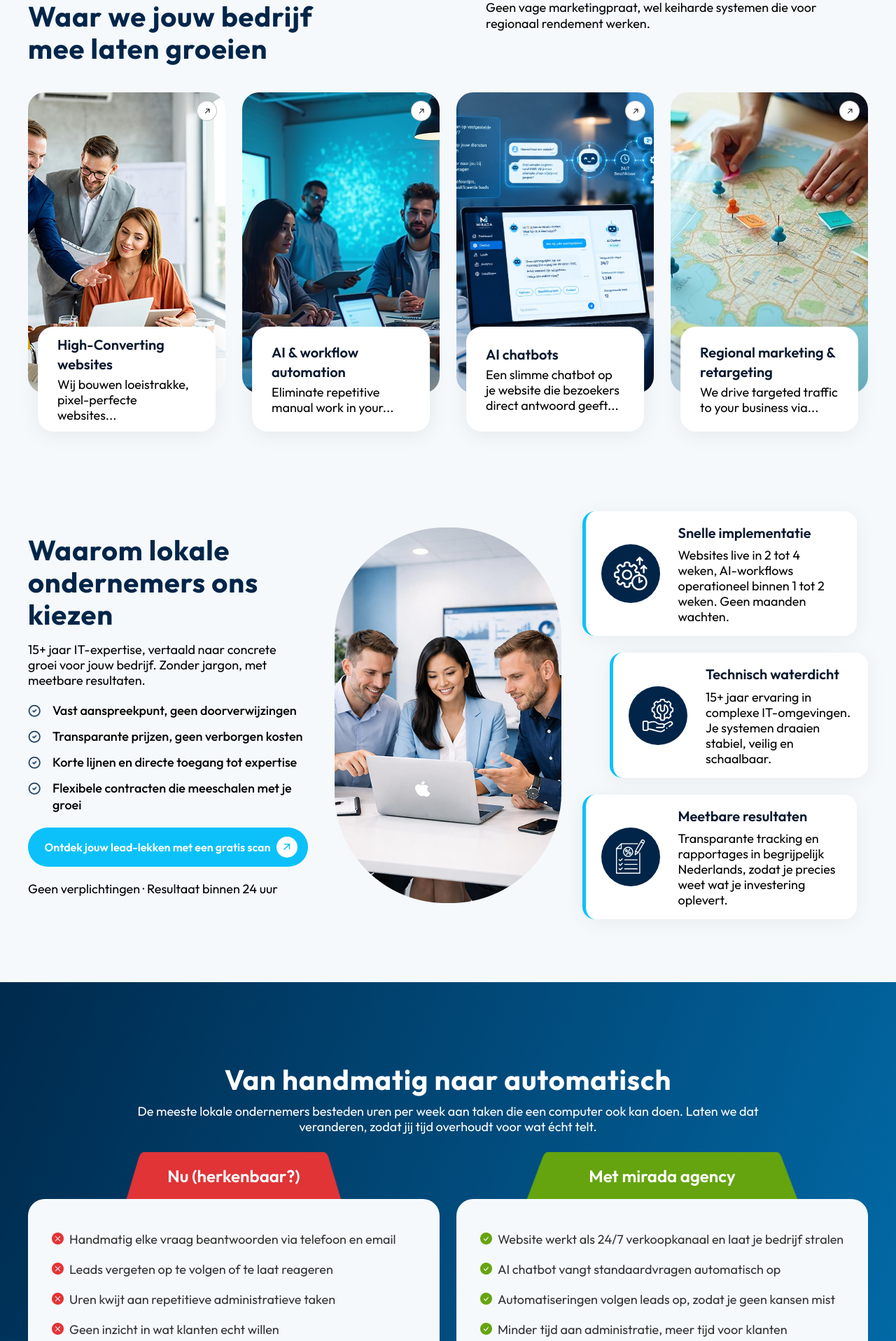
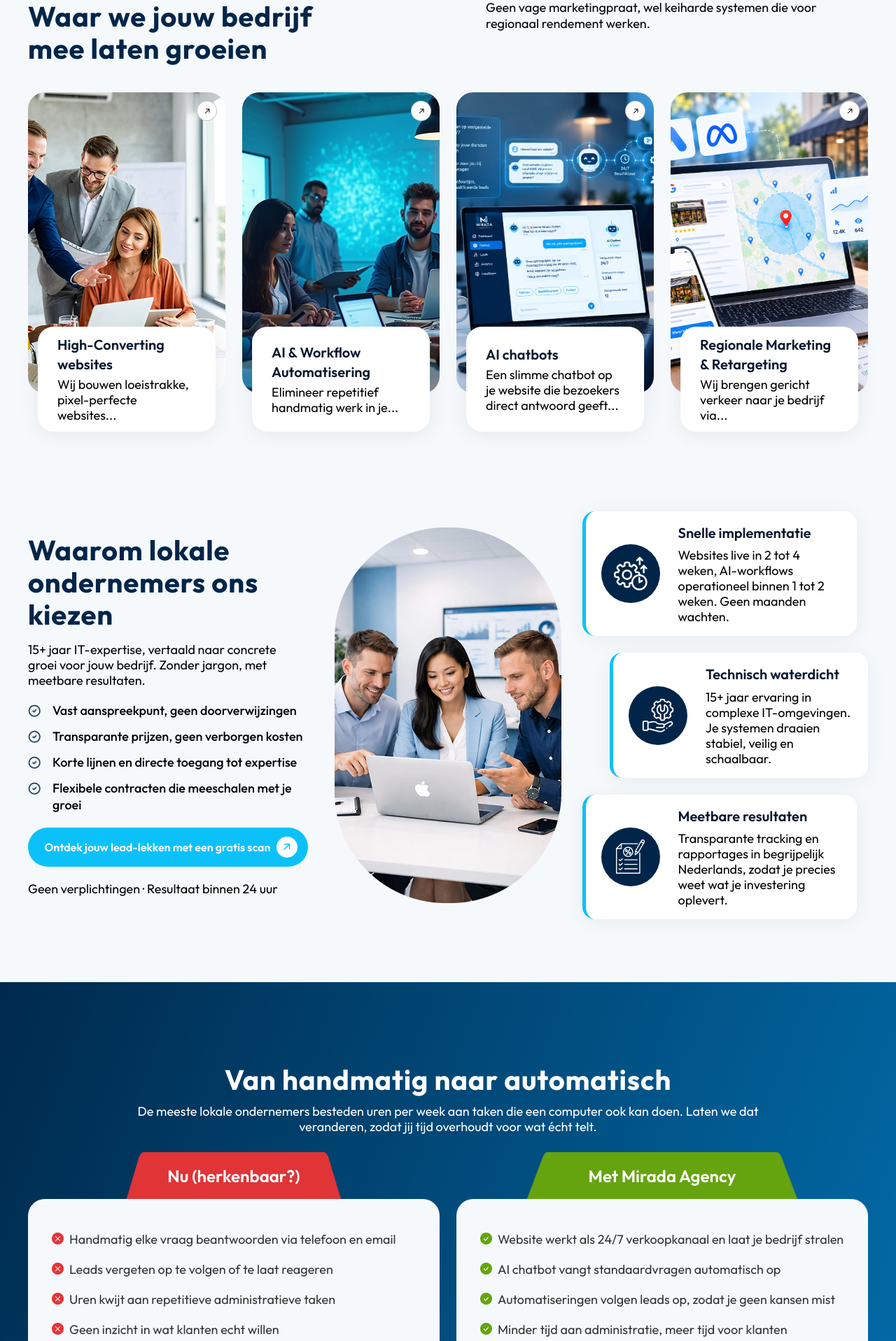
Before and after one commit to taibacreations/3616-miradaagency, a Next.js app: page / in a window 1280 px wide. Shown: the part 880-2797 px from the top of the page at 70% size. Built offline with nearby package versions, Linux system fonts and the light colour scheme.

Commit message:
save current changes

```diff
--- a/src/app/page.tsx
+++ b/src/app/page.tsx
@@ -18,8 +18,9 @@ export default function Home() {
       <Choose />
       <Points />
       <Offers />
+      <Work />
       <Faq />
-      <Work />
+
       <Founder />
       <Result />
       <Gurantee />
--- a/src/components/banner.tsx
+++ b/src/components/banner.tsx
@@ -45,7 +45,7 @@ const Banner = () => {
               Slimme AI-workflows & converterende websites
             </h4>
             <h1 className="font-extrabold text-[30px] leading-[34px] sm:text-[44px] sm:leading-[48px] md:text-[52px] md:leading-[56px] 2xl:text-[60px] xl:leading-[64px] text-white tracking-[0.05em] mt-[1.3vh] h1">
-              Voor lokale ondernemers.
+              Voor lokale ondernemers
             </h1>
           </div>
 
--- a/src/components/faq.tsx
+++ b/src/components/faq.tsx
@@ -10,12 +10,12 @@ const faqs = [
       "We analyseren jouw huidige online aanwezigheid: waar verlies je potentiële klanten? Denk aan tracking-fouten, trage laadtijden, ontbrekende pixels, of campagnes die niet optimaal draaien. Je krijgt binnen 24 uur een concreet rapport, zonder verplichtingen.",
   },
   {
-    question: "Ik heb al een website. Kan Mirada toch helpen?",
+    question: "Ik heb al een website. Kan Mirada Agency toch helpen?",
     answer:
       "Absoluut. We werken ook met bestaande websites. We kunnen je huidige site optimaliseren, er automatiseringen op aansluiten, of gerichte advertenties inzetten om meer bezoekers aan te trekken. We starten altijd met de scan om te zien wat de grootste kansen zijn.",
   },
   {
-    question: "Moet ik al technisch onderlegd zijn?",
+    question: "Moet ik technisch onderlegd zijn?",
     answer:
       "Nee, helemaal niet. Wij regelen alles technisch. Jij hoeft alleen te vertellen wat je wil bereiken, en wij zorgen dat het werkt. We leggen alles uit in gewone taal, zonder jargon.",
   },
--- a/src/components/founder.tsx
+++ b/src/components/founder.tsx
@@ -55,10 +55,10 @@ const Founder = () => {
         >
           <div className="max-w-full sm:max-w-[443px]">
             <p className="text-[16px] sm:text-[18px] xl:text-[20px] text-black capitalize">
-              Over mirada agency
+              Over Mirada Agency
             </p>
             <h2 className="font-bold text-[26px] sm:text-[32px] xl:text-[40px] text-[#012549] tracking-[0.02em] leading-[34px] sm:leading-[40px] xl:leading-[46px] mt-[1vh] ">
-              Het gezicht achter mirada
+              Het gezicht achter Mirada Agency
             </h2>
           </div>
 
@@ -71,7 +71,7 @@ const Founder = () => {
               hardcore IT-structuur en resultaatgerichte online marketing.
             </p>
             <p className="text-[14px] sm:text-[16px] xl:text-[18px] leading-[129%] text-black font-normal mt-[3.5vh]">
-              Bij Mirada geloven we niet in ingewikkelde marketingtermen, wel in
+              Bij Mirada Agency geloven we niet in ingewikkelde marketingtermen, wel in
               transparantie, korte lijnen en meetbaar resultaat in de regio. We
               introduceren nu tijdelijk exclusieve AI-pilotprojecten voor een
               geselecteerd aantal ambitieuze lokale bedrijven om de keiharde
--- a/src/components/points.tsx
+++ b/src/components/points.tsx
@@ -93,7 +93,7 @@ overhoudt voor wat écht telt.
           >
             <div className="bg-[url(/green.png)] bg-cover bg-center bg-no-repeat w-[215px] h-[50px] sm:w-[250px] sm:h-[58px] md:w-[290px] md:h-[67px] xl:w-[394px] xl:h-[91px] flex justify-center items-center absolute left-1/2 -translate-x-1/2 top-[-25px] md:top-[-33px] xl:top-[-23%]">
               <h3 className="font-semibold text-[14px] sm:text-[16px] md:text-[18px] xl:text-[24px] text-white relative top-[-25%] xl:top-[-13%]">
-                Met mirada agency
+                Met Mirada Agency
               </h3>
             </div>
             <div className="bg-[#F5F9FC] rounded-[18px] xl:rounded-[24px] w-full 2xl:w-[648px] md:h-full xl:min-h-[291px] 2xl:h-[291px] h-auto flex justify-center flex-col gap-3 sm:gap-4 xl:gap-5 px-4 sm:px-5 xl:pl-8.5 xl:pr-0 py-6 sm:py-7 xl:py-6 2xl:py-0 z-10 relative">
--- a/src/components/services.tsx
+++ b/src/components/services.tsx
@@ -19,9 +19,9 @@ const services = [
   },
   {
     image: "/services2.png",
-    title: "AI & workflow automation",
+    title: "AI & Workflow Automatisering",
     description:
-      "Eliminate repetitive manual work in your...",
+      "Elimineer repetitief handmatig werk in je...",
     fullDescription:
       "Elimineer repetitief handmatig werk in je onderneming. Wij bouwen slimme AI-workflows en koppelingen die je leadopvolging, administratie of klantbeheer 24/7 automatisch laten draaien. Meer rust, minder overhead.",
     bullets: [
@@ -46,9 +46,9 @@ const services = [
     ],
   },
   {
-    image: "/services3.png",
-    title: "Regional marketing & retargeting",
-    description: "We drive targeted traffic to your business via...",
+    image: "/services3-2.0.png",
+    title: "Regionale Marketing & Retargeting",
+    description: "Wij brengen gericht verkeer naar je bedrijf via...",
     fullDescription:
       "Wij brengen gericht verkeer naar je bedrijf via strategische, lokale campagnes (Meta & Google) op jouw verzorgingsgebied. Met de juiste tracking zorgen we dat misgelopen bezoekers uit de regio alsnog converteren.",
     bullets: [
```
Also changed, not shown: public/services3-2.0.png (added).
